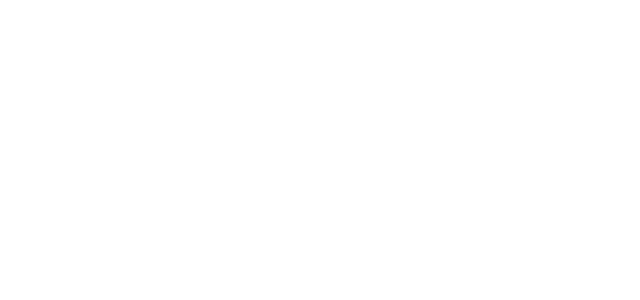
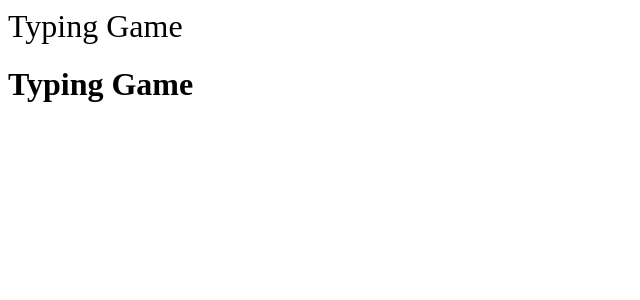
Before and after one commit to mayumiasakawa/typing_game, a Vue app: page / in a window 1280 px wide. Shown: the top 300 px of the page, without its empty margins (0-640 px from the left). Built offline with nearby package versions, Linux system fonts and the light colour scheme.

Commit message:
add to components/Typing

```diff
--- a/src/App.vue
+++ b/src/App.vue
@@ -1,7 +1,17 @@
 <template>
+<div>
+  <Typing/>
+</div>
 </template>
 
 <script>
+import Typing from "@/components/Typing"
+
+export default {
+  components: {
+    Typing,
+  },
+}
 </script>
 
 <style>
```
